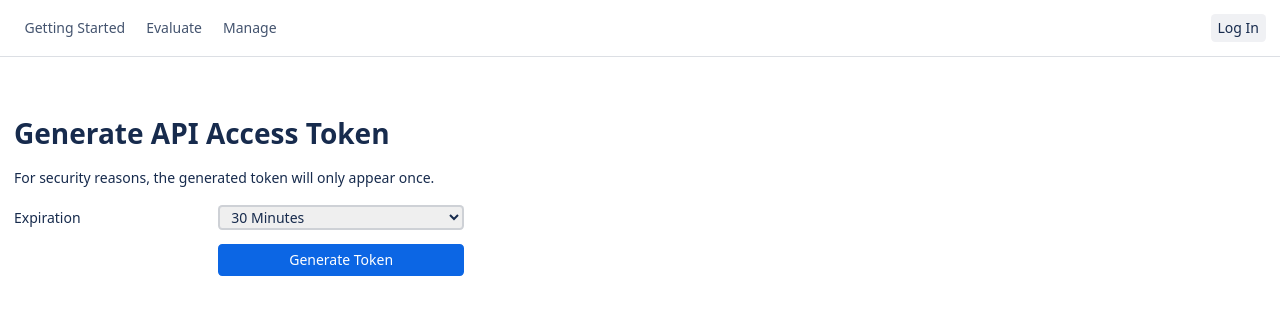
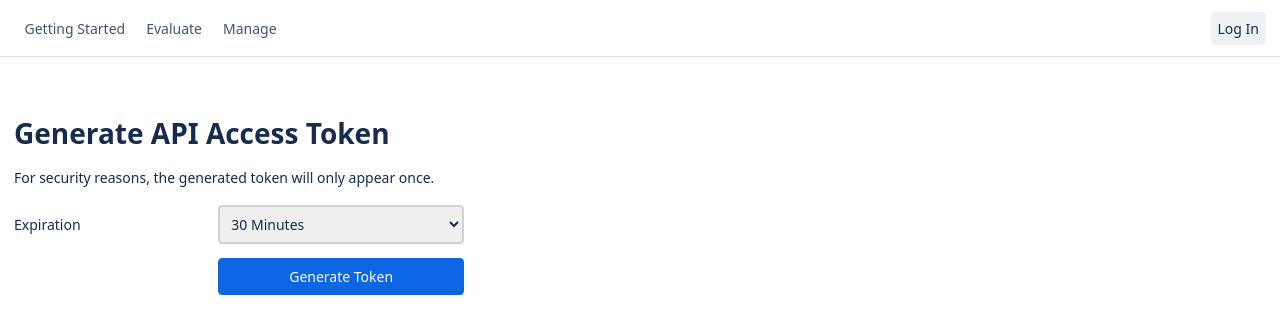
Before and after one commit to mcpcpc/librehtf, a Flask app: template librehtf/templates/auth/token.html in a window 1280 px wide. Shown: the top 334 px of the page. Run offline with Flask 2, Linux system fonts and the light colour scheme; the template is opened without the code that fills it, so the values that code supplies are empty.

Commit message:
Update site.css

```diff
--- a/librehtf/static/site.css
+++ b/librehtf/static/site.css
@@ -40,8 +40,7 @@
 
 input, button, select, textarea, nav a {
         border-radius: calc(1rem * 0.3);
-        padding: 0 calc(1rem * 0.5);
-        line-height: calc(1rem * 2);
+        padding: calc(1rem * 0.5);
 }
 
 nav {
@@ -148,7 +147,7 @@ form input, form select, form textarea {
         border: 2px solid var(--color-border);
 }
 
-form input:focus, form select:focus {
+form input:focus, form select:focus, form textarea:focus {
         border: 2px solid var(--color-border-focused);
 }
 
```
